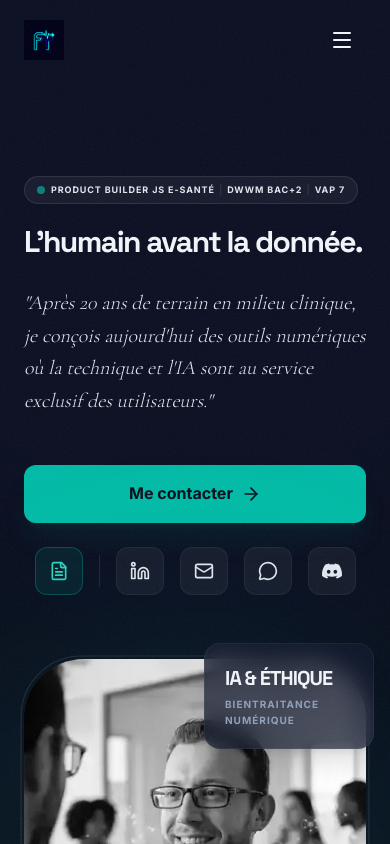
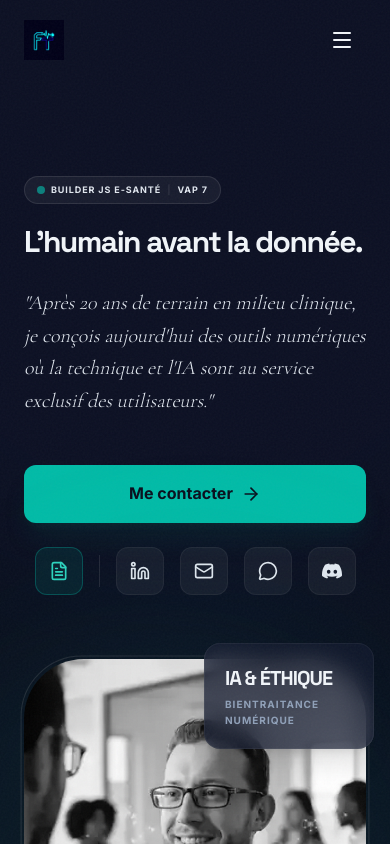
Before and after one commit to ThiessetFabien/portfolio.v3, a React (Vite) app: page / in a window 390 px wide. Shown: the top 844 px of the page. Built offline with nearby package versions, Linux system fonts and the light colour scheme.

Commit message:
fix(hero): ultra-condensed subtitle layout on mobile to prevent overflow

```diff
--- a/src/components/Hero.tsx
+++ b/src/components/Hero.tsx
@@ -32,30 +32,37 @@ export default function Hero({ data }: { data: any }) {
       <div className="section-padding relative z-10 w-full">
         <div className="grid lg:grid-cols-2 gap-16 items-center">
           <div className="reveal flex flex-col items-start text-left">
-            <div className="inline-flex flex-wrap items-center gap-1.5 sm:gap-2 px-3 py-1.5 bg-white/5 rounded-2xl sm:rounded-full mb-6 border border-white/10 max-w-full">
+            <div className="inline-flex flex-nowrap items-center gap-1.5 sm:gap-2 px-3 py-1.5 bg-white/5 rounded-full mb-6 border border-white/10 max-w-full overflow-hidden">
               <span className="w-2 h-2 bg-teal-400 rounded-full animate-pulse flex-shrink-0" aria-hidden="true" />
-              <div className="flex flex-wrap items-center gap-1 sm:gap-2 text-[9px] sm:text-[10px] font-bold uppercase tracking-widest text-slate-200">
+              <div className="flex items-center gap-1.5 sm:gap-2 text-[9px] sm:text-[10px] font-bold uppercase tracking-widest text-slate-200 whitespace-nowrap">
                 {data.subtitle.split('|').map((part: string, idx: number) => {
                   const cleaned = part.trim();
+                  if (idx === 0) {
+                    return (
+                      <span key={idx} className="flex-shrink-0">
+                        <span className="hidden sm:inline">Product </span>Builder JS E-Santé
+                      </span>
+                    );
+                  }
                   if (idx === 1) {
                     return (
                       <React.Fragment key={idx}>
-                        <span className="opacity-30 text-white/30">|</span>
-                        <span>{cleaned}</span>
+                        <span className="hidden sm:inline opacity-30 text-white/30 flex-shrink-0">|</span>
+                        <span className="hidden sm:inline flex-shrink-0">{cleaned}</span>
                       </React.Fragment>
                     );
                   }
                   if (idx === 2) {
                     return (
                       <React.Fragment key={idx}>
-                        <span className="opacity-30 text-white/30">|</span>
-                        <span>
-                          <span className="hidden sm:inline">Candidat </span>VAP 7<span className="hidden sm:inline"> (Niveau 7)</span>
+                        <span className="opacity-30 text-white/30 flex-shrink-0">|</span>
+                        <span className="flex-shrink-0">
+                          <span className="hidden sm:inline">Candidat </span>VAP 7<span className="hidden md:inline"> (Niveau 7)</span>
                         </span>
                       </React.Fragment>
                     );
                   }
-                  return <span key={idx}>{cleaned}</span>;
+                  return <span key={idx} className="flex-shrink-0">{cleaned}</span>;
                 })}
               </div>
             </div>
```
